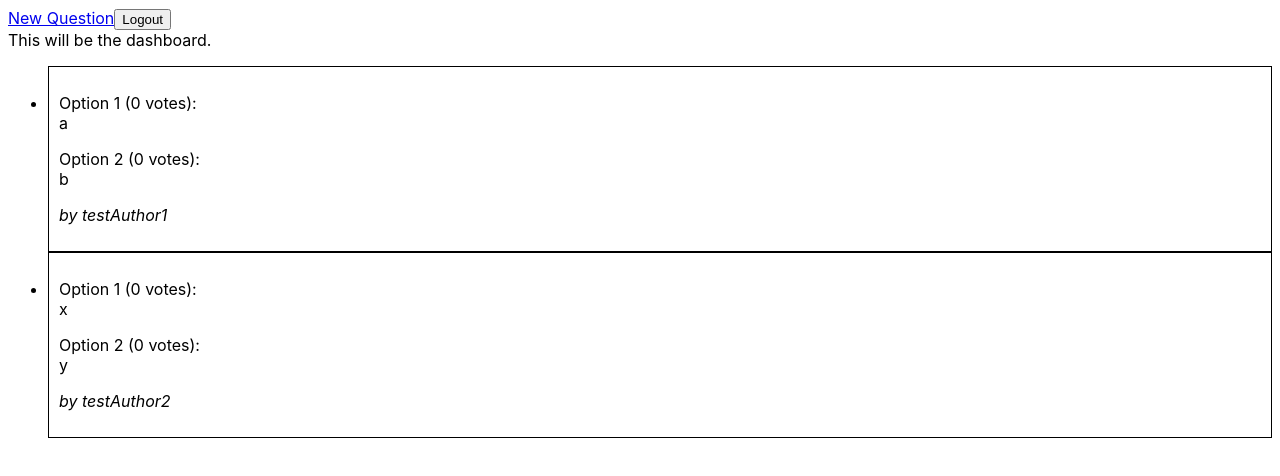
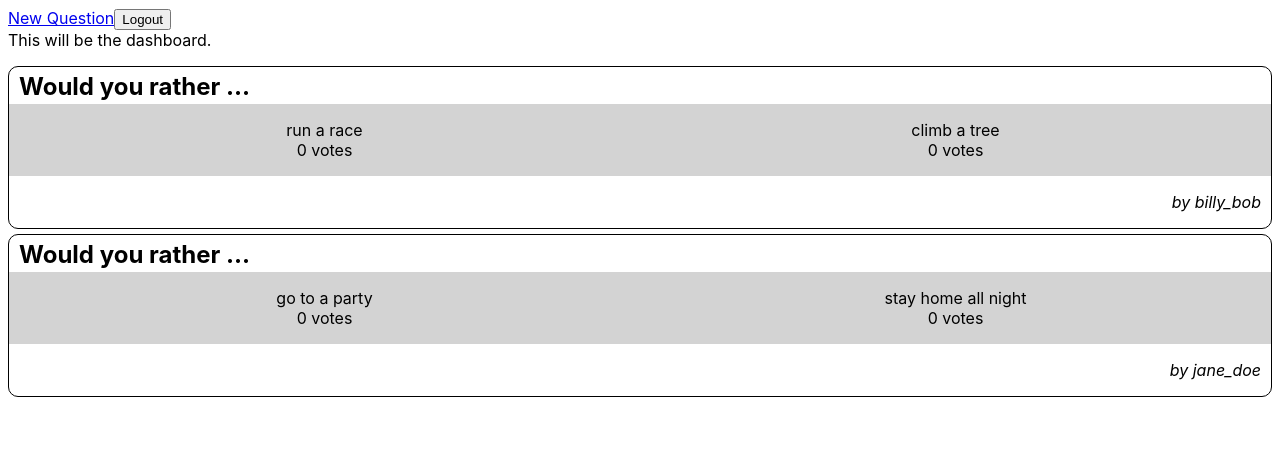
Before and after one commit to jhgilbert/would_you_rather, a React (Create React App) app: page / in a window 1280 px wide. Shown: the top 476 px of the page. Built offline with nearby package versions, Linux system fonts and the light colour scheme.

Commit message:
Refactor: Break out options into their own components

```diff
--- /dev/null
+++ b/src/components/Option.js
@@ -0,0 +1,24 @@
+import React, { Component } from 'react'
+
+const optionStyle = {
+  verticalAlign: 'top',
+  display: 'inline-block',
+  width: '50%',
+  textAlign: 'center',
+  backgroundColor: 'lightgray',
+}
+
+class Option extends Component {
+  render () {
+    const { option } = this.props
+
+    return (
+      <div style={optionStyle}>
+        <p>{option.text} <br /> {option.votes.length} votes
+        </p>
+      </div>
+    )
+  }
+}
+
+export default Option
--- a/src/components/QuestionList.js
+++ b/src/components/QuestionList.js
@@ -2,6 +2,19 @@ import React, { Component } from 'react'
 import { connect } from 'react-redux'
 import QuestionPreview from './QuestionPreview'
 import { Redirect } from 'react-router-dom'
+
+const ulStyle = {
+  listStyleType: 'none',
+  paddingLeft: '0px'
+}
+
+const liStyle = {
+  border: '1px solid black',
+  borderRadius: '10px',
+  marginBottom: '5px',
+  paddingLeft: '0px',
+  marginLeft: '0px'
+}
 
 class QuestionList extends Component {
   state = {
@@ -21,9 +34,9 @@ class QuestionList extends Component {
     }
 
     return (
-      <ul>
+      <ul style={ulStyle}>
         {this.props.questionIds.map((id) => (
-          <li key={id} onClick={() => this.handleQuestionSelect(id)}>
+          <li style={liStyle} key={id} onClick={() => this.handleQuestionSelect(id)}>
             <QuestionPreview id={id} />
           </li>
         ))}
--- a/src/components/QuestionPreview.js
+++ b/src/components/QuestionPreview.js
@@ -1,23 +1,29 @@
 import React, { Component } from 'react'
 import { connect } from 'react-redux'
+import Option from './Option'
+
+const headerStyle = {
+  marginTop: '5px',
+  marginBottom: '3px',
+  paddingLeft: '10px'
+}
+
+const authorCreditStyle = {
+  textAlign: 'right',
+  paddingRight: '10px'
+}
+
 
 class QuestionPreview extends Component {
   render() {
     const { question } = this.props
 
     return (
-      <div style={{border: '1px solid black', padding: '10px'}}>
-        <div>
-          <p>Option 1 ({question.optionOne.votes.length} votes): <br />
-          {question.optionOne.text}
-          </p>
-        </div>
-        <div>
-          <p>Option 2 ({question.optionTwo.votes.length} votes): <br />
-          {question.optionTwo.text}
-          </p>
-        </div>
-        <p><em>by {question.author}</em></p>
+      <div>
+        <h2 style={headerStyle}>Would you rather ...</h2>
+        <Option option={question.optionOne} />
+        <Option option={question.optionTwo} />
+        <p style={authorCreditStyle}><em>by {question.author}</em></p>
       </div>
     )
   }
--- a/src/reducers/questions.js
+++ b/src/reducers/questions.js
@@ -10,16 +10,16 @@ export default function questions (state = {}, action) {
     state = {
       'testQuestion1': {
         id: 'testQuestion1',
-        optionOne: { text: 'a', votes: [] },
-        optionTwo: { text: 'b', votes: [] },
-        author: 'testAuthor1',
+        optionOne: { text: 'run a race', votes: [] },
+        optionTwo: { text: 'climb a tree', votes: [] },
+        author: 'billy_bob',
         timestamp: Date.now(),
       },
       'testQuestion2': {
         id: 'testQuestion2',
-        optionOne: { text: 'x', votes: [] },
-        optionTwo: { text: 'y', votes: [] },
-        author: 'testAuthor2',
+        optionOne: { text: 'go to a party', votes: [] },
+        optionTwo: { text: 'stay home all night', votes: [] },
+        author: 'jane_doe',
         timestamp: Date.now(),
       }
     }
```
